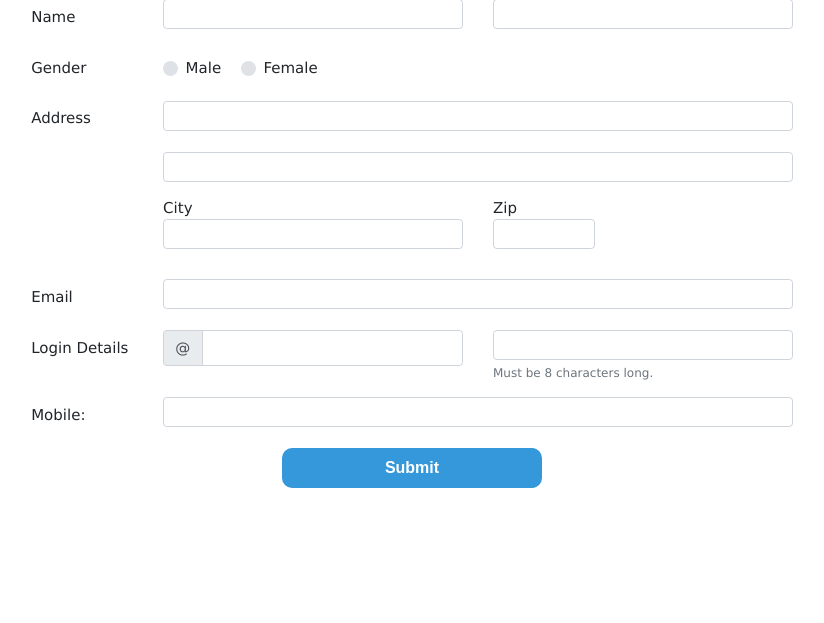
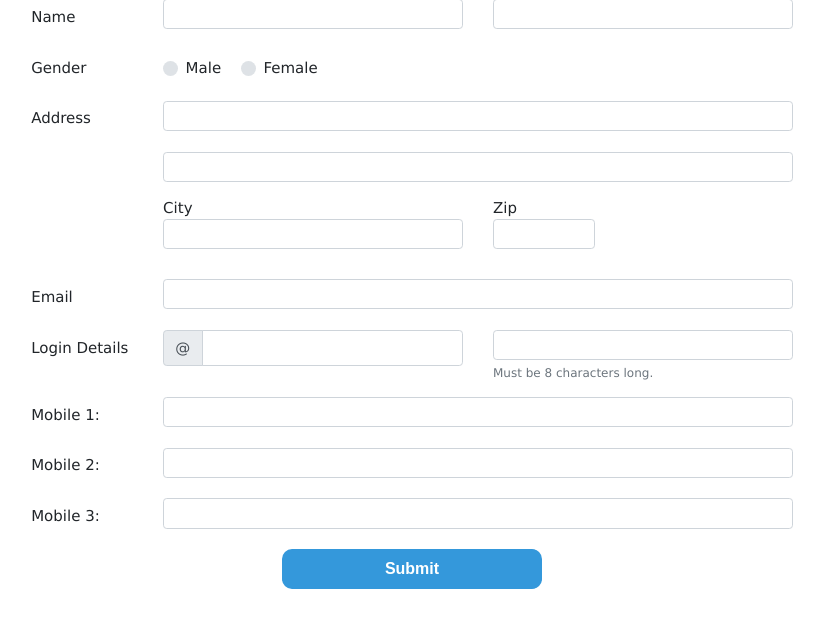
Before and after one commit to VirtiShah112/schedular, a Flask app: page /create_account/ in a window 1280 px wide. Shown: the part 182-805 px from the top of the page, without its empty margins (228-1052 px from the left). Before the commit the page ends 670 px from the top, so only its background shows below. Run offline with Flask 2, Linux system fonts and the light colour scheme; some libraries are stand-ins or nearby versions.

Commit message:
Version2

```diff
--- a/Scheduler/app.py
+++ b/Scheduler/app.py
@@ -53,8 +53,9 @@ def add_user():
         username = request.form['username']
 
         password = hashlib.md5(request.form['password'].encode('utf-8')).hexdigest()
-        mobile = request.form['mobile']
-
+        mobile1 = request.form['mobile1']
+        mobile2 = request.form['mobile2']
+        mobile3 = request.form['mobile3']
 
         if len(request.form['password']) < 8:
             error = "Password must be 8 characters long!"
@@ -68,8 +69,8 @@ def add_user():
             else:
 
                 Database.db.cur.execute("""insert into users values (:param1, :param2, :param3, :param4, :param5, :param6,
-                                        :param7, :param8, :param9, :param10,:param11)""",
-                                        (username, fname, lname, gender, address1, address2, city, zip, email, password,mobile))
+                                        :param7, :param8, :param9, :param10,:param11,:param12,:param13)""",
+                                        (username, fname, lname, gender, address1, address2, city, zip, email, password,mobile1,mobile2,mobile3))
                 msg = "Data added successfully!"
                 session['username'] = username
                 return redirect(url_for('dashboard'))
--- a/Scheduler/db.sql
+++ b/Scheduler/db.sql
@@ -1,4 +1,4 @@
 DROP table users;
 DROP table eventt;
-CREATE TABLE users (username VARCHAR2(25) PRIMARY KEY, fname VARCHAR2(30), lname VARCHAR2(30), gender VARCHAR2(10), address1 VARCHAR2(200), address2 VARCHAR2(200), city VARCHAR2(50), zip VARCHAR2(10), email VARCHAR2(100), password VARCHAR2(50),mobile VARCHAR2(10));
+CREATE TABLE users (username VARCHAR2(25) PRIMARY KEY, fname VARCHAR2(30), lname VARCHAR2(30), gender VARCHAR2(10), address1 VARCHAR2(200), address2 VARCHAR2(200), city VARCHAR2(50), zip VARCHAR2(10), email VARCHAR2(100), password VARCHAR2(50),mobile1 VARCHAR2(10),mobile2 VARCHAR2(10),mobile3 VARCHAR2(10));
 CREATE TABLE eventt (username VARCHAR2(25), enentname VARCHAR2(50), edate VARCHAR2(30), remdate VARCHAR2(30), status NUMBER(1));
--- a/Scheduler/templates/create_account.html
+++ b/Scheduler/templates/create_account.html
@@ -149,12 +149,39 @@
 
 
                                      <div class="form-group row">
-                                        <label class="col-sm-2 col-form-label">Mobile: </label>
+                                        <label class="col-sm-2 col-form-label">Mobile 1: </label>
                                         <div class="col">
                                             {% if form %}
                                                 <input type="text" class="form-control" placeholder="mobile" name="mobile1" value="{{ form['mobile1'] }}" required>
                                             {% else %}
                                                 <input type="text" class="form-control" placeholder="mobile" name="mobile1" required>
+                                            {% endif %}
+                                        </div>
+
+                                    </div>
+
+
+
+                                    <div class="form-group row">
+                                        <label class="col-sm-2 col-form-label">Mobile 2: </label>
+                                        <div class="col">
+                                            {% if form %}
+                                                <input type="text" class="form-control" placeholder="mobile" name="mobile2" value="{{ form['mobile2'] }}" required>
+                                            {% else %}
+                                                <input type="text" class="form-control" placeholder="mobile" name="mobile2" required>
+                                            {% endif %}
+                                        </div>
+
+                                    </div>
+
+
+                                    <div class="form-group row">
+                                        <label class="col-sm-2 col-form-label">Mobile 3: </label>
+                                        <div class="col">
+                                            {% if form %}
+                                                <input type="text" class="form-control" placeholder="mobile" name="mobile3" value="{{ form['mobile3'] }}" required>
+                                            {% else %}
+                                                <input type="text" class="form-control" placeholder="mobile" name="mobile3" required>
                                             {% endif %}
                                         </div>
 
```
